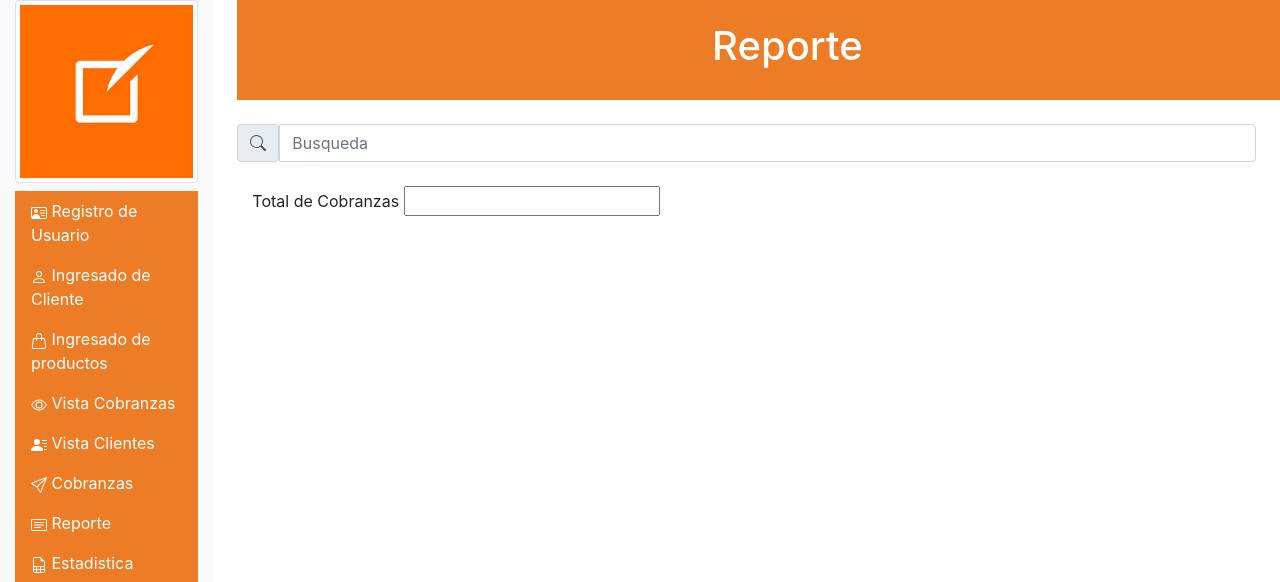
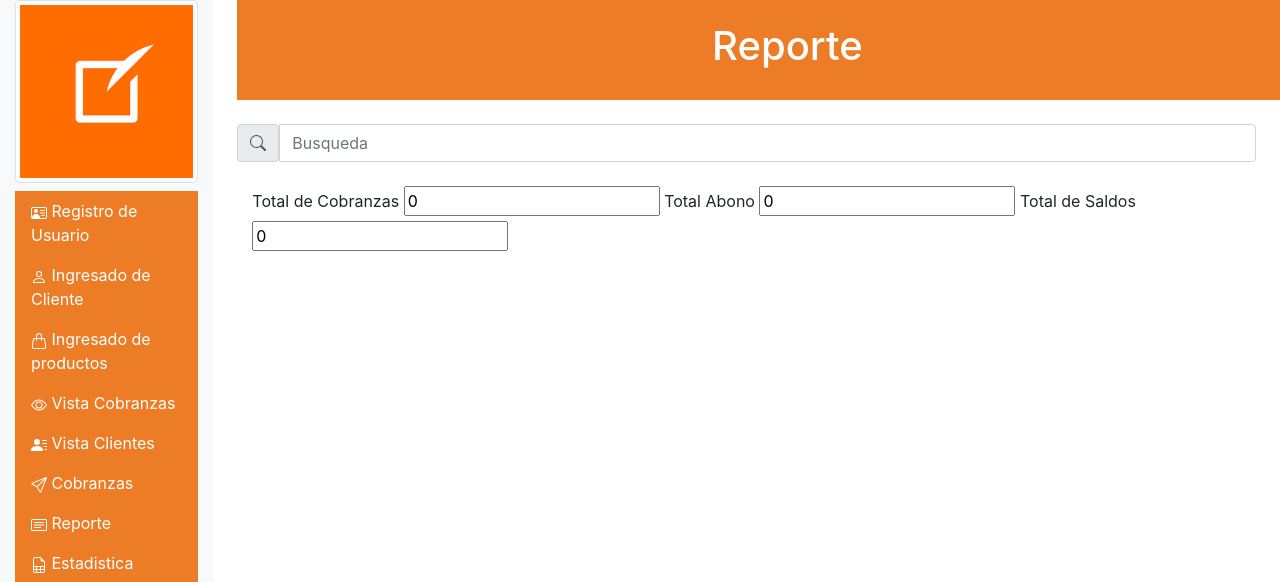
Before and after one commit to danielvill/minitesis, a Flask app: page /admin/reporte in a window 1280 px wide; the page is wider, and only the part inside the window is pictured. Shown: the top 582 px of that part. Run offline with Flask 3, Linux system fonts and the light colour scheme; data that the repository does not hold is empty; some libraries are stand-ins or nearby versions.

Commit message:
Ultima modificacion
Vista de totales con javascripts y eliminacion de estadistica

```diff
--- a/app.py
+++ b/app.py
@@ -130,9 +130,6 @@ def edit_c(client_name):
     else:
         return notFound()
 
-
-
-
 # Ruta Productos
 #Agregar un select para el html
 @app.route('/admin/products')
@@ -173,9 +170,6 @@ def addProduct():
 
     return notFound()
 
-
-
-
 #Ruta de Pay
 
 @app.route('/admin/pay')
@@ -211,7 +205,6 @@ def edit(product_nombre):
         products.update_one({'nombre': product_nombre}, {'$set': {'nombre': nombre_cliente, 'codigo': codigos, 'cantidad': cantidades ,'precio':precios,'resultado':resultados, 'total':total ,'fecha_p':fecha_p, 'fecha_co':fecha_co  }})
         return redirect(url_for('pago'))
     else:
-
         return 'No se muestra nada'
 
 # Modulo de cobranza y muestra del form
@@ -267,12 +260,18 @@ def env_esta():
 
 
 #Modulo de Estadistica
-
 @app.route('/admin/stadist')
 def estadistica():
     report=db.estadistica.find()
     return render_template('admin/stadist.html',estadistica=report)
 
+
+#Modulo eliminacion de Estadistica
+@app.route('/delest/<string:esta_nombre>')
+def delest(esta_nombre):
+    estadistica = db['estadistica']
+    estadistica.delete_one({'nombre': esta_nombre})
+    return redirect(url_for('estadistica'))
 
 
 # Este es para manejo de errores
--- a/templates/admin/cobranza.html
+++ b/templates/admin/cobranza.html
@@ -77,7 +77,6 @@
                             <br>
 
                             <button class="btn btn-primary" type="submit">Guardar</button>
-                            <a href="#" class="btn btn-success">Whassatps</a>
 
                         </form>
                     </div>
--- a/templates/admin/reporte.html
+++ b/templates/admin/reporte.html
@@ -18,7 +18,11 @@
     <br>
     <div class="col-lg-0 container">
         <Label>Total de Cobranzas</Label>
-        <input type="text" name="suma" id="">
+        <input type="text" name="suma" id="totalSuma" readonly>
+        <Label>Total Abono</Label>
+        <input type="text" name="suma" id="totalSuma2" readonly>
+        <Label>Total de Saldos</Label>
+        <input type="text" name="suma" id="totalSuma3" readonly>
     </div>
     <br>
     {% for r_reporte in cobranza %}
@@ -44,7 +48,7 @@
 
                 <td>
                     <label for="">
-                        <input type="text" class="" value="{{r_reporte.total}}" readonly>
+                        <input type="text" class="inputClass" value="{{r_reporte.total}}" readonly>
                     </label>
                 </td>
 
@@ -74,7 +78,7 @@
 
                 <td>
                     <label for="">
-                        <input type="text" value="{{r_reporte.abono}}" class="" readonly>
+                        <input type="text" value="{{r_reporte.abono}}" class="inputClass2" readonly>
                     </label>
                 </td>
 
@@ -88,7 +92,7 @@
 
                 <td>
                     <label for="">
-                        <input type="text" value="{{r_reporte.resultado}}" class="" readonly>
+                        <input type="text" value="{{r_reporte.resultado}}" class="inputClass3" readonly>
                     </label>
                 </td>
 
@@ -112,13 +116,64 @@
 <script src="/static/js/filtro.js"></script>
 <script>
 
-$(document).ready(function(){
-  $(".enviar").click(function(event){
-    if(!confirm("¿Estás seguro de  enviarlo?")){
-      event.preventDefault();
-    }
-  });
-});
+    $(document).ready(function () {
+        $(".enviar").click(function (event) {
+            if (!confirm("¿Estás seguro de  enviarlo?")) {
+                event.preventDefault();
+            }
+        });
+    });
+    // Suma de los valores totales
+    document.addEventListener('DOMContentLoaded', (event) => {
+        // Obtén todos los inputs que contienen los valores a sumar
+        let inputs = document.querySelectorAll('.inputClass');
+
+
+        let total = 0;
+
+        // Recorre cada input y suma su valor al total
+        for (let i = 0; i < inputs.length; i++) {
+            total += Number(inputs[i].value);
+        }
+
+        // Encuentra el input donde quieres mostrar el resultado y asigna el total a su valor
+        let totalInput = document.getElementById('totalSuma');
+        totalInput.value = total;
+    });
+    // Suma de los valores Abono
+    document.addEventListener('DOMContentLoaded', (event) => {
+        // Obtén todos los inputs que contienen los valores a sumar
+        let inputs = document.querySelectorAll('.inputClass2');
+
+
+        let total = 0;
+
+        // Recorre cada input y suma su valor al total
+        for (let i = 0; i < inputs.length; i++) {
+            total += Number(inputs[i].value);
+        }
+
+        // Encuentra el input donde quieres mostrar el resultado y asigna el total a su valor
+        let totalInput = document.getElementById('totalSuma2');
+        totalInput.value = total;
+    });
+    // Suma de los Saldos
+    document.addEventListener('DOMContentLoaded', (event) => {
+        // Obtén todos los inputs que contienen los valores a sumar
+        let inputs = document.querySelectorAll('.inputClass3');
+
+
+        let total = 0;
+
+        // Recorre cada input y suma su valor al total
+        for (let i = 0; i < inputs.length; i++) {
+            total += Number(inputs[i].value);
+        }
+
+        // Encuentra el input donde quieres mostrar el resultado y asigna el total a su valor
+        let totalInput = document.getElementById('totalSuma3');
+        totalInput.value = total;
+    });
 
 </script>
 
```
Also changed, not shown: templates/admin/stadist.html (+11 -3 lines).
